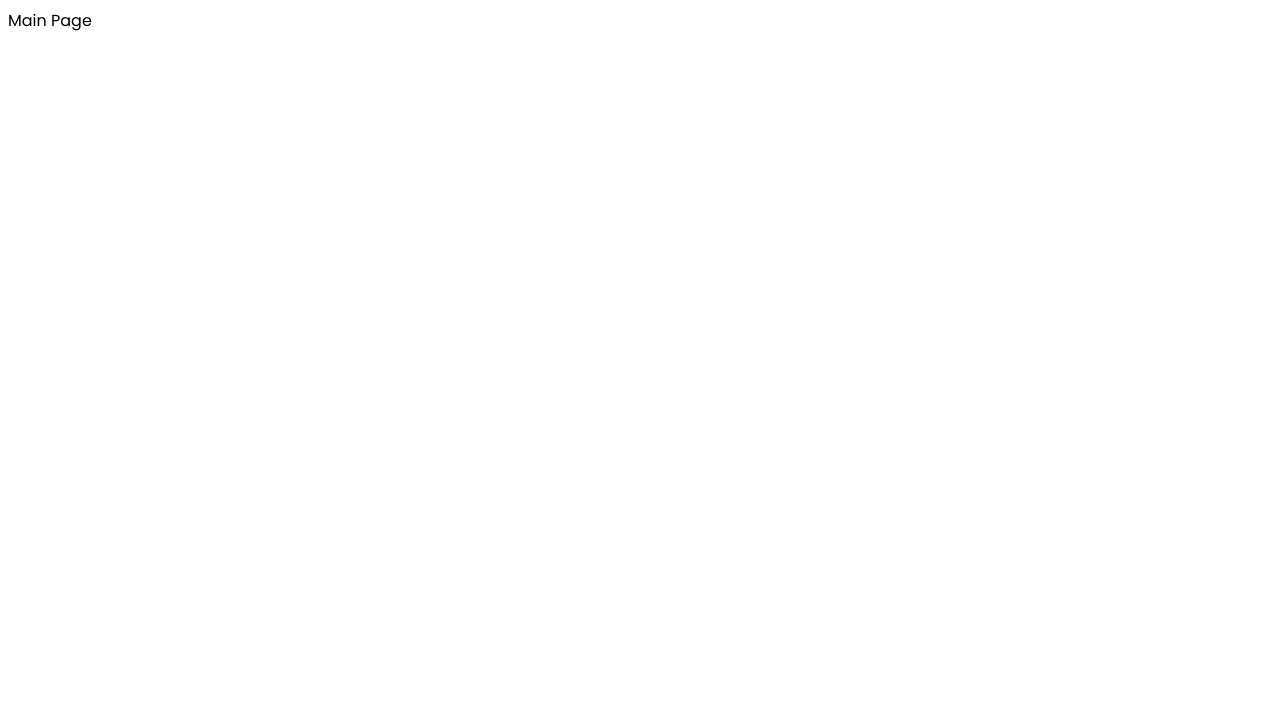
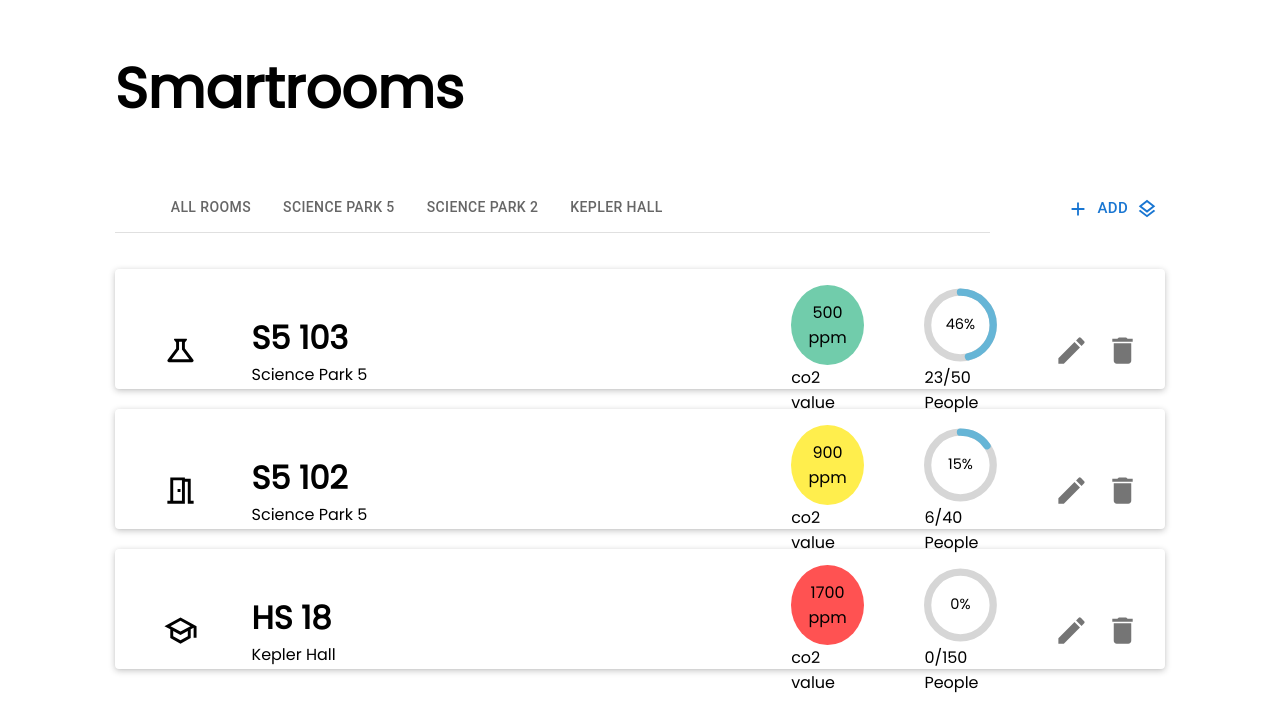
Before and after one commit to jku-win-se/teaching.ss22.prse.digitaltwin.team1, a React (Create React App) app in the folder Frontend/smart-home-ui/: page / in a window 1280 px wide. Shown: the top 728 px of the page. Built offline with nearby package versions, Linux system fonts and the light colour scheme.

Commit message:
created main page with components #31 #24 #22

```diff
--- a/Frontend/smart-home-ui/package.json
+++ b/Frontend/smart-home-ui/package.json
@@ -6,6 +6,7 @@
     "@emotion/react": "^11.8.2",
     "@emotion/styled": "^11.8.1",
     "@fontsource/poppins": "^4.5.5",
+    "@mui/icons-material": "^5.6.2",
     "@mui/material": "^5.5.2",
     "@testing-library/jest-dom": "^5.16.2",
     "@testing-library/react": "^12.1.4",
@@ -15,6 +16,7 @@
     "@types/react": "^17.0.41",
     "@types/react-dom": "^17.0.14",
     "react": "^17.0.2",
+    "react-circular-progressbar": "^2.0.4",
     "react-dom": "^17.0.2",
     "react-router-dom": "^6.2.2",
     "react-scripts": "5.0.0",
--- /dev/null
+++ b/Frontend/smart-home-ui/src/pages/main/components/filter-bar/filter-bar.tsx
@@ -0,0 +1,30 @@
+import { Box, Tabs, Tab } from "@mui/material";
+import React, { useState } from "react";
+
+export default function FilterBar() {
+    const [value, setValue] = React.useState('1');
+
+    const handleChange = (event: React.SyntheticEvent, newValue: string) => {
+        setValue(newValue);
+    };
+
+    return (
+        <div>
+            <Box sx={{ borderBottom: 1, borderColor: 'divider' }}>
+                <Tabs
+                    value={value}
+                    onChange={handleChange}
+                    variant="scrollable"
+                    scrollButtons
+                    allowScrollButtonsMobile
+                    aria-label="scrollable force tabs example"
+                >
+                    <Tab label="All Rooms" />
+                    <Tab label="Science Park 5" />
+                    <Tab label="Science Park 2" />
+                    <Tab label="Kepler Hall" />
+                </Tabs>
+            </Box>
+        </div>
+    );
+}
--- /dev/null
+++ b/Frontend/smart-home-ui/src/pages/main/components/room-list-item/room-list-item.component.tsx
@@ -0,0 +1,152 @@
+import { Delete, Edit } from "@mui/icons-material";
+import { IconButton, SvgIconProps } from "@mui/material";
+import * as Muicon from "@mui/icons-material";
+import Grid from "@mui/material/Grid";
+import { buildStyles, CircularProgressbar } from "react-circular-progressbar";
+import "./room-list-item.styles.css";
+import 'react-circular-progressbar/dist/styles.css';
+
+export interface IRoomListItemProps {
+    roomName: string;
+    roomIcon: keyof typeof Muicon;
+    building: string;
+    coValue: number;
+    currentPeople: number;
+    maxPeople: number;
+}
+
+const Icon = ({
+    name,
+    ...rest
+}: { name: keyof typeof Muicon } & SvgIconProps) => {
+    const IconComponent = Muicon[name];
+    return IconComponent ? <IconComponent {...rest} /> : null;
+};
+
+function co2Color(props: number) {
+    if (props < 800) {
+        return "#71CCAB";
+    }
+    if (props > 1000) {
+        return "#FF5252"
+    }
+    return "#FFEE4D";
+}
+
+export default function RoomListItem(props: IRoomListItemProps) {
+    return (
+        <div className="list">
+            <Grid
+                container
+                spacing={2}
+                justifyContent="flex-start"
+                alignContent={"center"}
+                sx={{ margin: "auto 0" }}
+            >
+                <Grid
+                    item
+                    xs={1}
+                    container
+                    alignContent={"center"}
+                    marginLeft={4}
+                >
+                    <Icon fontSize="large" name={props.roomIcon}></Icon>
+                </Grid>
+
+                <Grid
+                    item
+                    xs
+                    container
+                    alignContent={"center"}
+                >
+                    <div className="room-font-size">
+                        {props.roomName}
+                    </div>
+
+                    {props.building}
+
+                </Grid>
+
+                <Grid item xs={4}></Grid>
+
+                <Grid
+                    item
+                    xs={1}
+                    container
+                    justifyContent="center"
+                    alignItems="center"
+                >
+                    <div style={{
+                        display: "flex",
+                        width: "80px",
+                        height: "80px",
+                        backgroundColor: co2Color(props.coValue),
+                        borderRadius: "50%"
+                    }}>
+                        <text style={{
+                            margin: "auto",
+                            whiteSpace: "pre-line",
+                            textAlign: "center"
+                        }}>
+                            {props.coValue} <br /> ppm
+                        </text>
+                    </div>
+                    co2 value
+                </Grid>
+
+                <Grid item xs={0.5}></Grid>
+
+                <Grid
+                    item
+                    xs={1}
+                    container
+                    justifyContent="center"
+                    alignItems="center"
+                >
+                    <div style={{
+                        display: "flex",
+                        width: "80px",
+                        height: "80px"
+                    }}>
+                        <CircularProgressbar
+                            strokeWidth={10}
+                            value={(props.currentPeople / props.maxPeople) * 100}
+                            minValue={0}
+                            maxValue={100}
+                            text={((props.currentPeople / props.maxPeople) * 100) + '%'}
+                            styles={buildStyles({
+                                textColor: "black",
+                                pathColor: "#66B5D6"
+                            })}
+                        />
+                    </div>
+                    <div>{props.currentPeople}/{props.maxPeople} People</div>
+                </Grid>
+
+                <Grid
+                    item
+                    xs
+                    container
+                    justifyContent="center"
+                    alignItems="center"
+                >
+                    <IconButton aria-label="edit room"
+                        onClick={() => {
+                            alert('edit clicked');
+                        }}
+                    >
+                        <Edit fontSize="large" />
+                    </IconButton>
+
+                    <IconButton aria-label="edit room"
+                        onClick={() => {
+                            alert('delete clicked');
+                        }}
+                    >
+                        <Delete fontSize="large" />
+                    </IconButton>
+                </Grid>
+            </Grid>
+        </div>
+    );
+}
--- /dev/null
+++ b/Frontend/smart-home-ui/src/pages/main/components/room-list-item/room-list-item.styles.css
@@ -0,0 +1,7 @@
+.list {
+    height: 15vh;
+    background: #FFFFFF;
+    box-shadow: 0px 0.5px 1.75px rgba(0, 0, 0, 0.039), 0px 1.85px 6.25px rgba(25, 25, 25, 0.25);
+    border-radius: 4px;
+    margin-top: 20px;
+}
--- /dev/null
+++ b/Frontend/smart-home-ui/src/pages/main/components/room-list/room-list.component.tsx
@@ -0,0 +1,37 @@
+import RoomListItem from "../room-list-item/room-list-item.component";
+import "./room-list.styles.css";
+
+export interface IRoomListProps { }
+
+export default function RoomList(props: IRoomListProps) {
+    return (
+        <div >
+            <RoomListItem
+                roomName="S5 103"
+                roomIcon="ScienceOutlined"
+                building="Science Park 5"
+                coValue={500}
+                currentPeople={23}
+                maxPeople={50}
+            />
+
+            <RoomListItem
+                roomName="S5 102"
+                roomIcon="MeetingRoomOutlined"
+                building="Science Park 5"
+                coValue={900}
+                currentPeople={6}
+                maxPeople={40}
+            />
+
+            <RoomListItem
+                roomName="HS 18"
+                roomIcon="SchoolOutlined"
+                building="Kepler Hall"
+                coValue={1700}
+                currentPeople={0}
+                maxPeople={150}
+            />
+        </div>
+    );
+}
--- /dev/null
+++ b/Frontend/smart-home-ui/src/pages/main/components/room-list/room-list.styles.css
@@ -0,0 +1,5 @@
+.room-font-size {
+    font-weight: bold;
+    font-size: clamp(1rem, 10vw, 2rem);
+    width: 100%;
+}
--- a/Frontend/smart-home-ui/src/pages/main/main.page.tsx
+++ b/Frontend/smart-home-ui/src/pages/main/main.page.tsx
@@ -1,7 +1,70 @@
+import { Box, Grid, Button } from "@mui/material";
+import AddIcon from '@mui/icons-material/Add';
+import LayersOutlinedIcon from '@mui/icons-material/LayersOutlined';
 import * as React from "react";
+import FilterBar from "./components/filter-bar/filter-bar";
+import RoomList from "./components/room-list/room-list.component";
 
-export interface IMainProps {}
+export interface IMainProps { }
 
 export function Main(props: IMainProps) {
-  return <div>Main Page</div>;
+  return (
+    <Box sx={{ flexGrow: 1, height: "100vh" }}>
+      <Grid container spacing={2}>
+        <Grid
+          className="grid-bg"
+          item
+          xs={10}
+          sx={{ margin: "auto" }}
+        >
+          <h1 className="header-font-size">Smartrooms</h1>
+        </Grid>
+
+        <Grid
+          className="filter-height"
+          item
+          xs={10}
+          sx={{ margin: "auto" }}
+          container justifyContent="flex-start"
+          alignContent={"center"}
+        >
+          <Grid
+            item
+            xs={10}
+            sx={{ margin: "auto 0" }}
+          >
+            <FilterBar />
+          </Grid>
+
+          <Grid
+            item
+            xs={2}
+            container justifyContent="flex-end"
+            alignContent={"center"}
+          >
+            <Button variant="text"
+              startIcon={<AddIcon></AddIcon>}
+              endIcon={<LayersOutlinedIcon></LayersOutlinedIcon>}
+              size="large"
+              onClick={() => {
+                alert('add clicked');
+              }}
+            >
+              add
+            </Button>
+          </Grid>
+        </Grid>
+
+        <Grid
+          className="roomlist-height"
+          item
+          xs={10}
+          sx={{ margin: "auto" }}
+        >
+          <RoomList />
+        </Grid>
+
+      </Grid>
+    </Box>
+  );
 }
--- /dev/null
+++ b/Frontend/smart-home-ui/src/pages/main/main.style.css
@@ -0,0 +1,29 @@
+.grid-bg {
+  width: inherit;
+}
+
+.header-font-size {
+  font-weight: bold;
+  font-size: clamp(1.5rem, 7vw, 3.5rem);
+}
+
+
+
+.filter-height {
+  height: 10vh;
+  /*background-color: grey;*/
+}
+
+.roomlist-height {
+  height: 50vh;
+  /*background-color: green;*/
+  align-self: center;
+}
+
+.menu_box_body {
+  flex-grow: 1;
+  display: flex;
+  flex-direction: column;
+  align-items: center;
+  width: 100%;
+}
```
Also changed, not shown: 1 other file (tests, documents, lock files or other folders).
